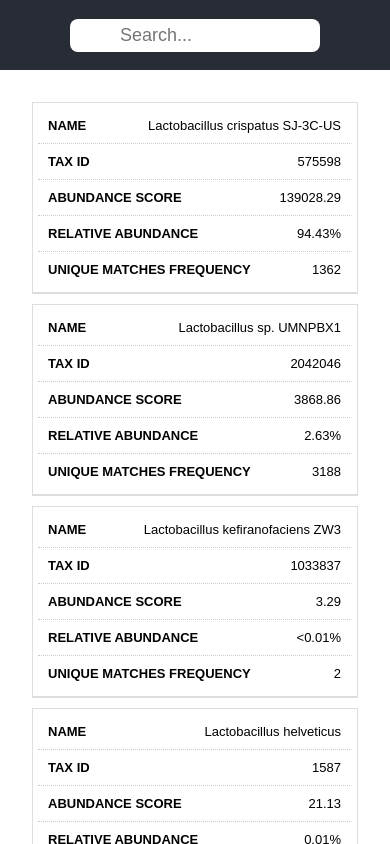
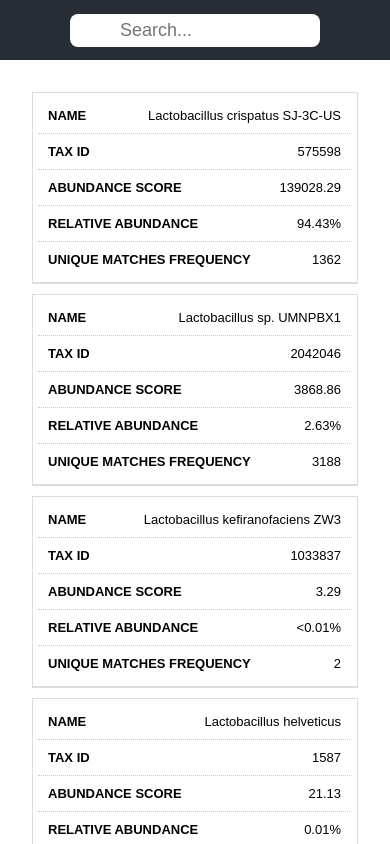
Before and after one commit to vib3sf/biom-app, a React (Create React App) app: page / in a window 390 px wide. Shown: the top 844 px of the page. Built offline with nearby package versions, Linux system fonts and the light colour scheme; the HTML template or start-up script is replaced by a standard one.

Commit message:
resize bar

```diff
--- a/src/App.css
+++ b/src/App.css
@@ -12,3 +12,9 @@
   font-size: calc(10px + 2vmin);
   color: white;
 }
+
+@media screen and (max-width: 600px) {
+  .App-header {
+    height: 60px;
+  }
+}
```
